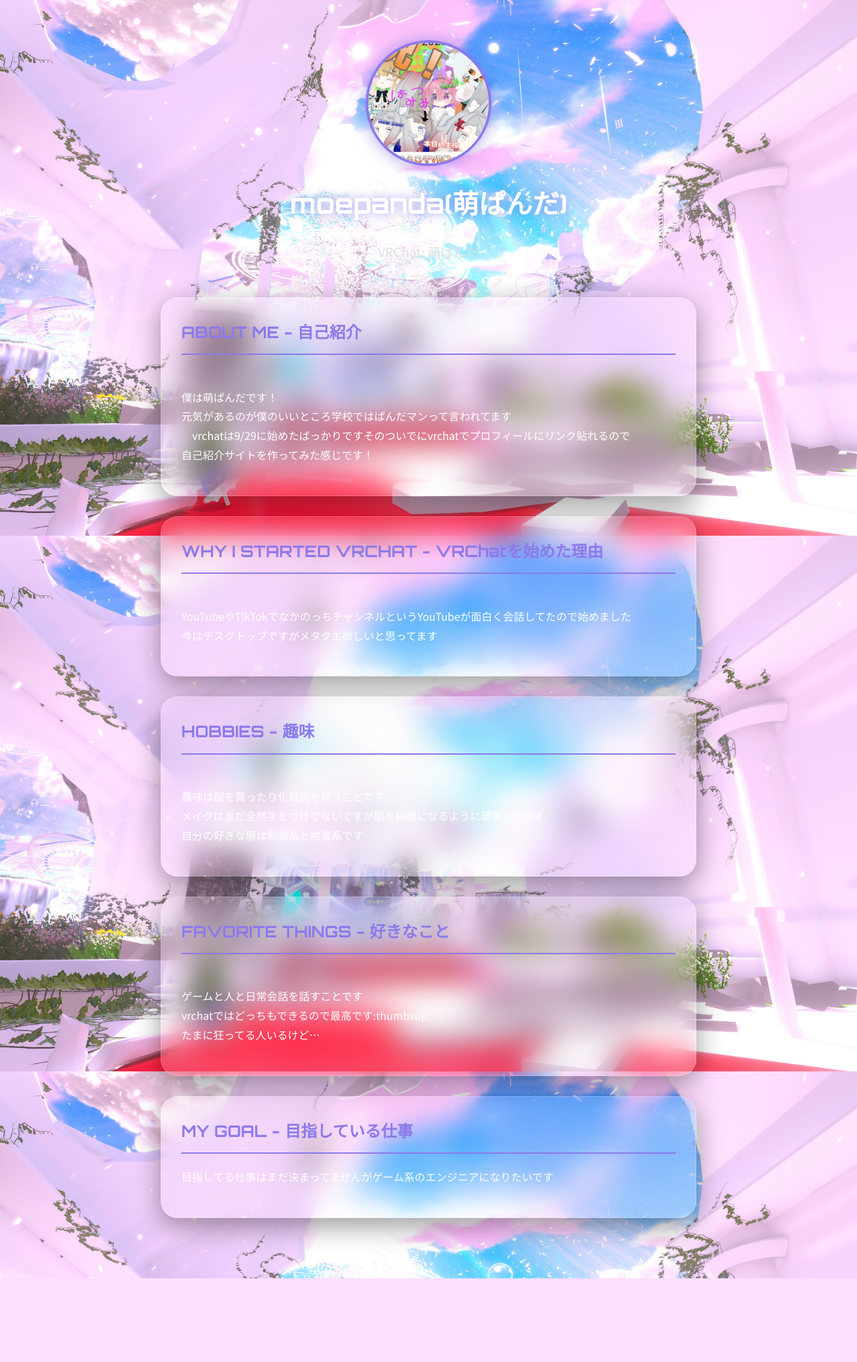
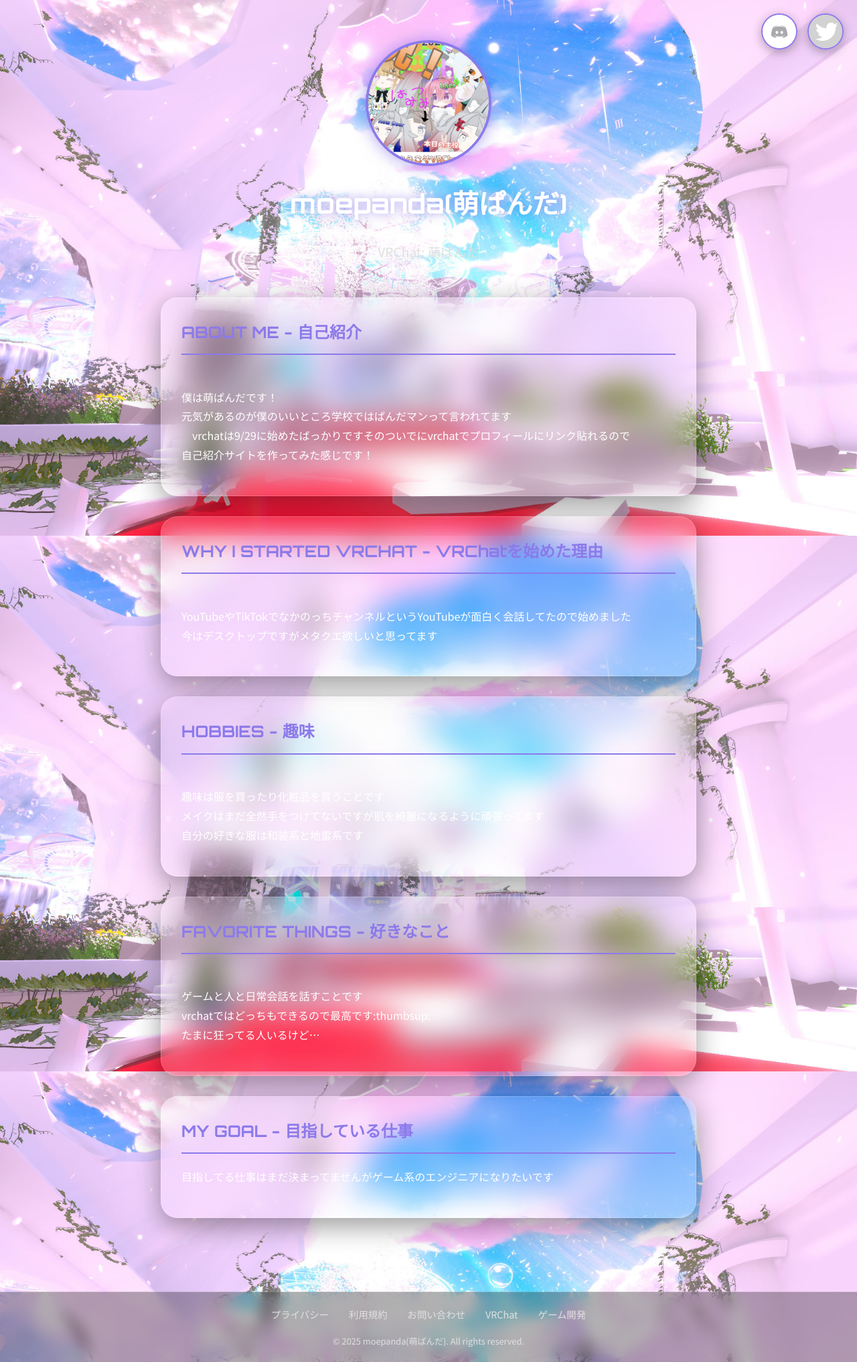
Before and after one commit to KTCpanda/network-profie2, a Django app: page / in a window 1280 px wide. Shown: the whole page at 67% size. Before the commit the page ends 1909 px from the top, so only its background shows below. Run offline with Django 5.2, Linux system fonts and the light colour scheme.

Commit message:
ソーシャルメディアアイコンとフッターを追加し、関連するスタイルを実装

```diff
--- a/mysite/profile_app/templates/profile_app/profile.html
+++ b/mysite/profile_app/templates/profile_app/profile.html
@@ -40,6 +40,65 @@
         body.background-changed {
             background-image: url("{% static 'images/VRchat_sky2.jpg' %}");
         }
+        /* --- ソーシャルメディアアイコン --- */
+        .social-icons {
+            position: fixed;
+            top: 20px;
+            right: 20px;
+            display: flex;
+            gap: 15px;
+            z-index: 1000;
+        }
+
+        .social-icon {
+            display: block;
+            width: 50px;
+            height: 50px;
+            border-radius: 50%;
+            background-color: rgba(255, 255, 255, 0.2);
+            border: 2px solid var(--accent-color);
+            position: relative;
+            text-decoration: none;
+            transition: all 0.3s ease;
+            backdrop-filter: blur(10px);
+            box-shadow: 0 4px 15px rgba(0, 0, 0, 0.3);
+            overflow: hidden;
+        }
+
+        .social-icon:hover {
+            background-color: var(--accent-color);
+            box-shadow: 0 0 20px var(--accent-glow);
+            transform: scale(1.1);
+        }
+
+        .social-icon img {
+            width: 100%;
+            height: 100%;
+            object-fit: cover;
+            border-radius: 50%;
+            transition: opacity 0.3s ease;
+        }
+
+        .social-icon svg {
+            position: absolute;
+            top: 50%;
+            left: 50%;
+            transform: translate(-50%, -50%);
+            width: 24px;
+            height: 24px;
+            fill: var(--primary-text-color);
+            opacity: 0;
+            transition: opacity 0.3s ease;
+        }
+
+        .social-icon:hover img {
+            opacity: 0;
+        }
+
+        .social-icon:hover svg {
+            opacity: 1;
+        }
+
         .container {
             max-width: 800px;
             margin: 40px auto;
@@ -104,6 +163,46 @@
             color: var(--primary-text-color);
         }
 
+        /* --- フッター --- */
+        .footer {
+            background-color: rgba(0, 0, 0, 0.3);
+            backdrop-filter: blur(10px);
+            border-top: 1px solid var(--border-color);
+            padding: 20px 0;
+            margin-top: 60px;
+            text-align: center;
+        }
+
+        .footer-content {
+            max-width: 800px;
+            margin: 0 auto;
+            padding: 0 20px;
+        }
+
+        .footer-links {
+            display: flex;
+            justify-content: center;
+            gap: 30px;
+            flex-wrap: wrap;
+        }
+
+        .footer-links a {
+            color: var(--secondary-text-color);
+            text-decoration: none;
+            font-size: 0.9em;
+            transition: color 0.3s ease;
+        }
+
+        .footer-links a:hover {
+            color: var(--accent-color);
+        }
+
+        .footer-copyright {
+            margin-top: 15px;
+            color: var(--secondary-text-color);
+            font-size: 0.8em;
+        }
+
         /* --- スマートフォン対応 --- */
         @media (max-width: 768px) {
             .container {
@@ -120,10 +219,32 @@
             .card {
                 padding: 20px;
             }
+            .footer-links {
+                gap: 20px;
+            }
+            .footer-links a {
+                font-size: 0.8em;
+            }
         }
     </style>
 </head>
 <body>
+    <!-- ソーシャルメディアアイコン -->
+    <div class="social-icons">
+        <a href="https://discord.com/users/YOUR_DISCORD_ID" target="_blank" class="social-icon" title="Discord">
+            <img src="{% static 'images/discode.png' %}" alt="Discord">
+            <svg viewBox="0 0 24 24">
+                <path d="M20.317 4.37a19.791 19.791 0 0 0-4.885-1.515.074.074 0 0 0-.079.037c-.211.375-.445.864-.608 1.25a18.27 18.27 0 0 0-5.487 0 12.64 12.64 0 0 0-.617-1.25.077.077 0 0 0-.079-.037A19.736 19.736 0 0 0 3.677 4.37a.07.07 0 0 0-.032.027C.533 9.046-.32 13.58.099 18.057a.082.082 0 0 0 .031.057 19.9 19.9 0 0 0 5.993 3.03.078.078 0 0 0 .084-.028 14.09 14.09 0 0 0 1.226-1.994.076.076 0 0 0-.041-.106 13.107 13.107 0 0 1-1.872-.892.077.077 0 0 1-.008-.128 10.2 10.2 0 0 0 .372-.292.074.074 0 0 1 .077-.01c3.928 1.793 8.18 1.793 12.062 0a.074.074 0 0 1 .078.01c.12.098.246.198.373.292a.077.077 0 0 1-.006.127 12.299 12.299 0 0 1-1.873.892.077.077 0 0 0-.041.107c.36.698.772 1.362 1.225 1.993a.076.076 0 0 0 .084.028 19.839 19.839 0 0 0 6.002-3.03.077.077 0 0 0 .032-.054c.5-5.177-.838-9.674-3.549-13.66a.061.061 0 0 0-.031-.03zM8.02 15.33c-1.183 0-2.157-1.085-2.157-2.419 0-1.333.956-2.419 2.157-2.419 1.21 0 2.176 1.096 2.157 2.42 0 1.333-.956 2.418-2.157 2.418zm7.975 0c-1.183 0-2.157-1.085-2.157-2.419 0-1.333.955-2.419 2.157-2.419 1.21 0 2.176 1.096 2.157 2.42 0 1.333-.946 2.418-2.157 2.418z"/>
+            </svg>
+        </a>
+        <a href="https://twitter.com/YOUR_TWITTER_HANDLE" target="_blank" class="social-icon" title="Twitter">
+            <img src="{% static 'images/tori_Twitter.png' %}" alt="Twitter">
+            <svg viewBox="0 0 24 24">
+                <path d="M23.953 4.57a10 10 0 01-2.825.775 4.958 4.958 0 002.163-2.723c-.951.555-2.005.959-3.127 1.184a4.92 4.92 0 00-8.384 4.482C7.69 8.095 4.067 6.13 1.64 3.162a4.822 4.822 0 00-.666 2.475c0 1.71.87 3.213 2.188 4.096a4.904 4.904 0 01-2.228-.616v.06a4.923 4.923 0 003.946 4.827 4.996 4.996 0 01-2.212.085 4.936 4.936 0 004.604 3.417 9.867 9.867 0 01-6.102 2.105c-.39 0-.779-.023-1.17-.067a13.995 13.995 0 007.557 2.209c9.053 0 13.998-7.496 13.998-13.985 0-.21 0-.42-.015-.63A9.935 9.935 0 0024 4.59z"/>
+            </svg>
+        </a>
+    </div>
+
     <div class="container">
         <header class="header">
             <div class="top-image-container">
@@ -165,6 +286,22 @@
         </main>
     </div>
 
+    <!-- フッター -->
+    <footer class="footer">
+        <div class="footer-content">
+            <nav class="footer-links">
+                <a href="#">プライバシー</a>
+                <a href="#">利用規約</a>
+                <a href="#">お問い合わせ</a>
+                <a href="#">VRChat</a>
+                <a href="#">ゲーム開発</a>
+            </nav>
+            <div class="footer-copyright">
+                © 2025 moepanda(萌ぱんだ). All rights reserved.
+            </div>
+        </div>
+    </footer>
+
     <script>
         // 背景切り替え機能
         document.addEventListener('DOMContentLoaded', function() {
```
Also changed, not shown: mysite/static/images/discode.png (added), mysite/static/images/tori_Twitter.png (added).
